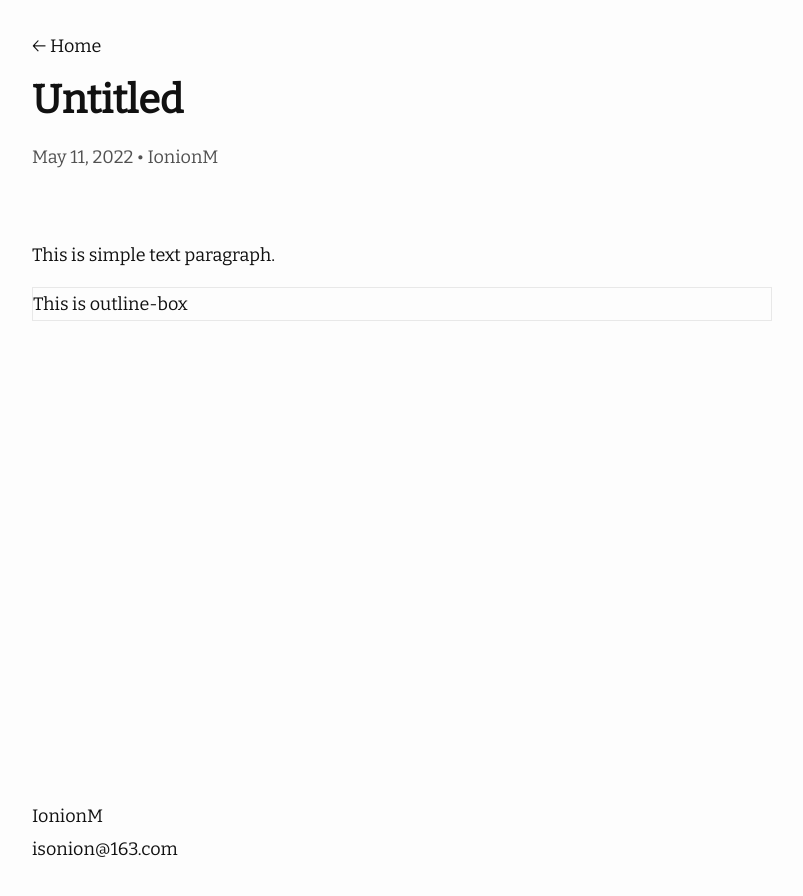
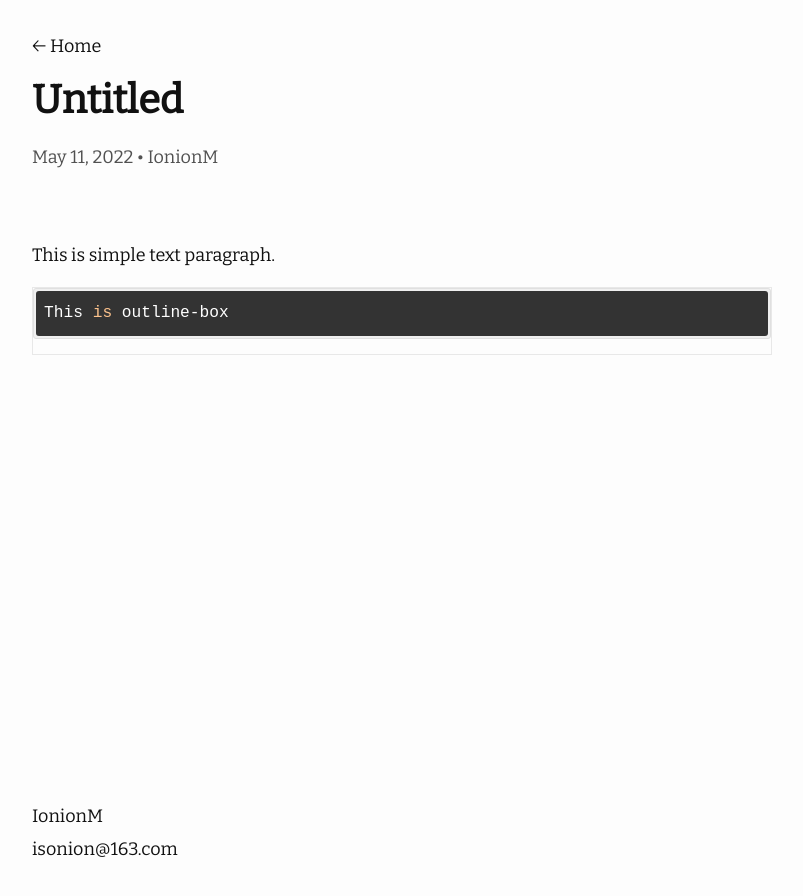
Before and after one commit to ionionm/ionionm.github.io, a Jekyll site: the page built from _posts/2022-05-11-untitled.md, in a window 1280 px wide. Shown: the top 896 px of the page, without its empty margins (238-1041 px from the left). Built offline with Jekyll 4.4.1, drawn with Linux system fonts in a browser that asks for light colours; nearby versions of some CDN libraries.

Commit message:
outline-box css

```diff
--- a/_posts/2022-05-11-untitled.md
+++ b/_posts/2022-05-11-untitled.md
@@ -6,7 +6,7 @@ author: "IonionM"
 ---
 
 This is simple text paragraph.
-
-<div class="outline-box outline-box-hoverable">
+<!-- github pages 允许在div嵌入markdown="1"来渲染md -->
+<div class="outline-box outline-box-hoverable" markdown="1">
     This is outline-box
 </div>>
```
